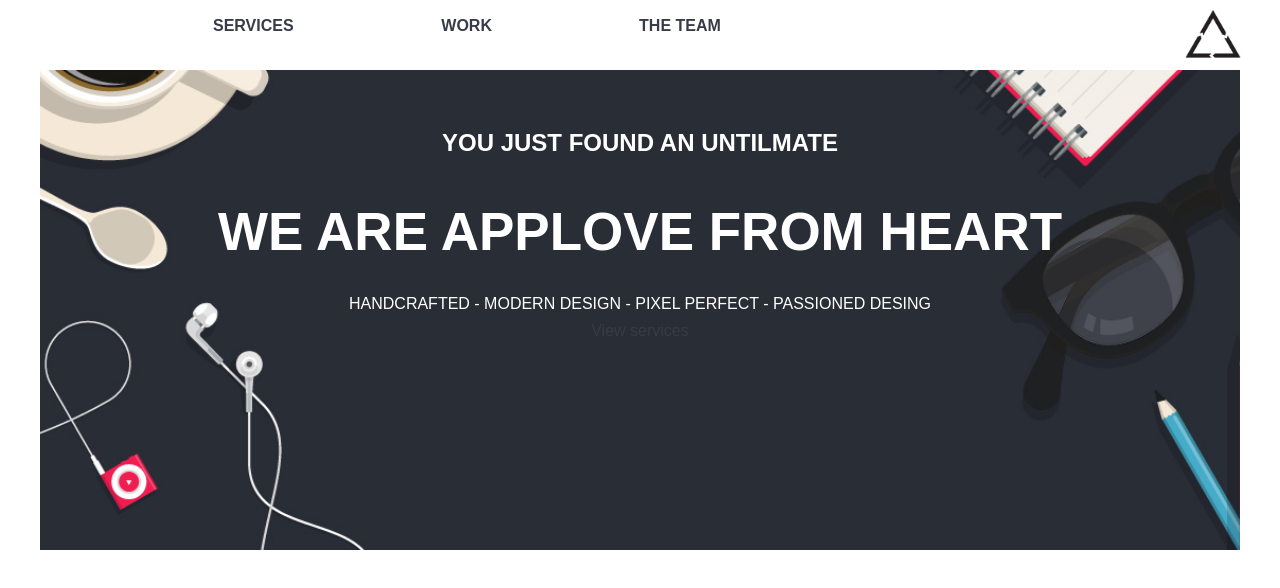
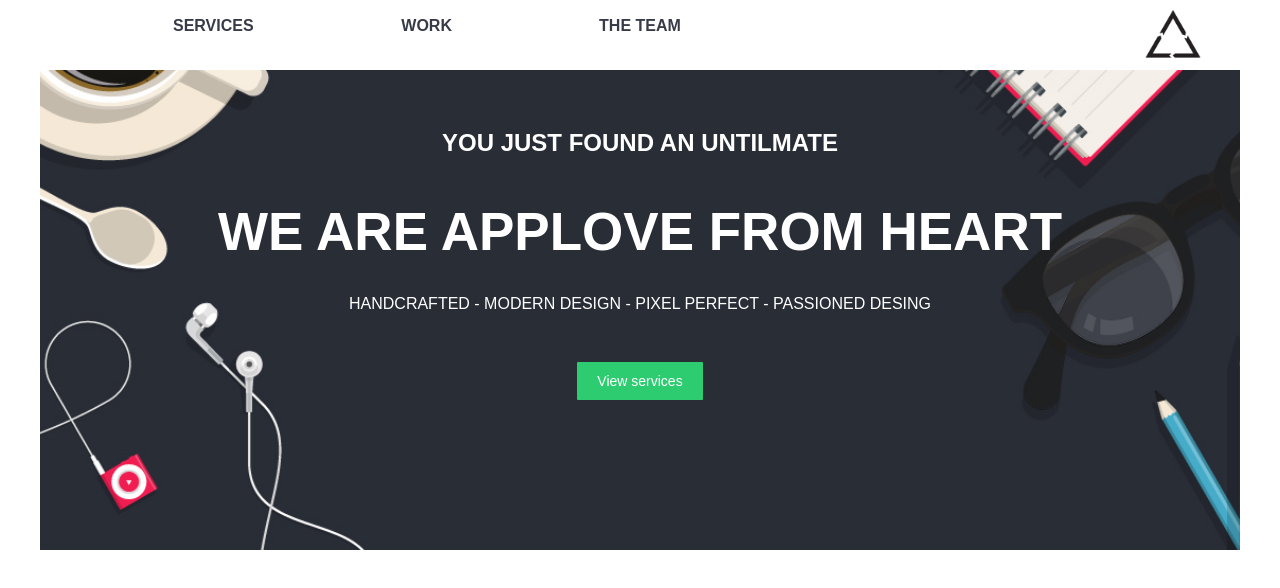
Before and after one commit to gabyLuTrejo/applove_grid, a plain HTML site: page index.html in a window 1280 px wide. Drawn offline with Linux system fonts and the light colour scheme.

Commit message:
Sección home implementada

```diff
--- a/css/common.css
+++ b/css/common.css
@@ -11,6 +11,10 @@
   margin-top: 0;
 }
 
+.mt-50 {
+  margin-top: 50px;
+}
+
 .text-uppercase {
   text-transform: uppercase;
 }
--- a/css/main.css
+++ b/css/main.css
@@ -28,7 +28,8 @@ nav {
   position: fixed;
   background: white;
   width: 100%;
-  top: 0;
+  right: 0;
+  /*top: 0;*/
 }
 
 img {
@@ -64,3 +65,11 @@ a:hover {
 .text-home{
   font-size: 53px;
 }
+
+.btn-home{
+  background: #2ECC71; /*Texto*/
+  color: #FFF; /*Fondo*/
+  padding: 11px 20px;
+  border-radius: 1px;
+  font-size: 14px;
+}
--- a/index.html
+++ b/index.html
@@ -15,7 +15,7 @@
 <body>
 	<!-- Escribe el HTML aquí -->
 	<section class="container">
-		<nav class="row">
+		<nav>
 			<span class="col-1"></span>
 			<a href="#" class="text-uppercase col-2 link">Services</a>
 	    <a href="#" class="text-uppercase col-2 link">Work</a>
@@ -33,11 +33,15 @@
 	          We are applove from heart
 	      </h1>
 			</article>
+			<article class="row">
+				<p class="text-uppercase mt-0">
+	          HANDCRAFTED - MODERN DESIGN - PIXEL PERFECT - PASSIONED DESING
+	      </p>
+			</article>
+      <article class="row mt-50">
+      	<a href="#services" class="btn-home">View services</a>
+      </article>
 
-      <p class="text-uppercase mt-0">
-          HANDCRAFTED - MODERN DESIGN - PIXEL PERFECT - PASSIONED DESING
-      </p>
-      <a href="#services" class="btn-home">View services</a>
 		</section>
 	</section>
 	<!-- Enlaza tu JS aquí -->
```
